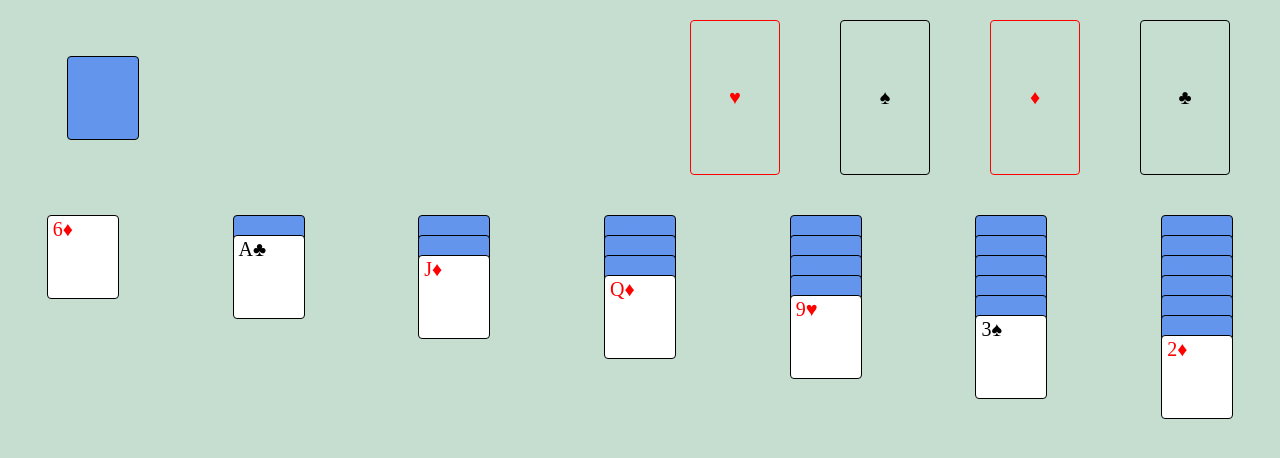
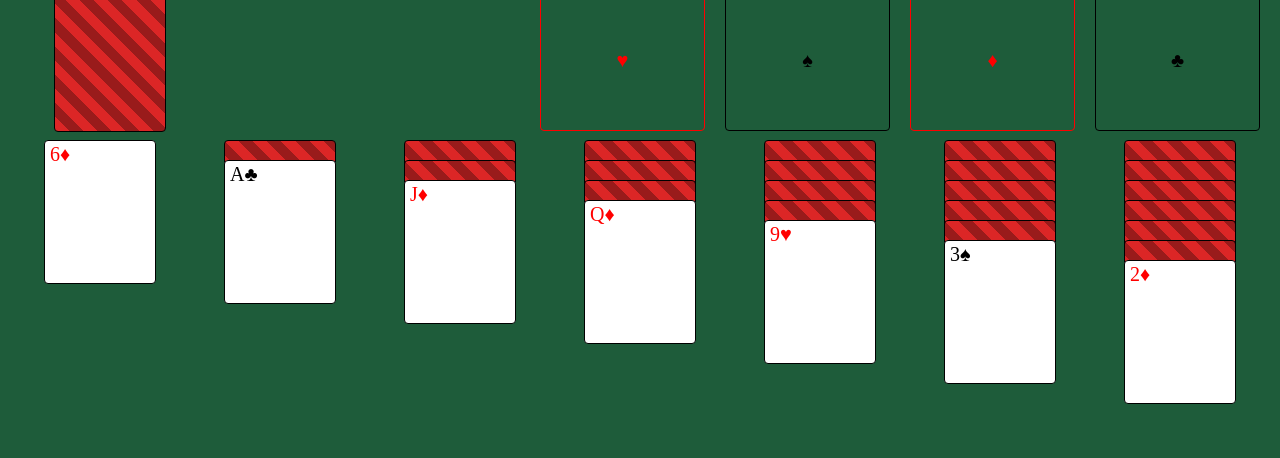
Before and after one commit to WesBosman/simple-solitaire, a plain HTML site: page index.html in a window 1280 px wide. Drawn offline with Linux system fonts and the light colour scheme.

Commit message:
Fix flipping a card that is not the last one and add styles

```diff
--- a/solitaire.js
+++ b/solitaire.js
@@ -273,10 +273,10 @@ const createCards = (cards) => {
     const onFlipCard =
       card.isFlipped === false ? 'onclick=onFlipCard(event)' : '';
     const onDoubleClick = 'ondblclick="doubleClickHandler(event)"';
-    const isDraggable = card.isFlipped
-      ? 'draggable="true" ondragstart="dragstartHandler(event)" ondragend="dragendHandler(event)"'
-      : '';
-    html += `<div id=${card.id} class="card ${card.suitColor} ${isFlipped}" ${isDraggable} ${onDoubleClick} ${onFlipCard}>
+    // const isDraggable = card.isFlipped
+    //   ? 'draggable="true" ondragstart="dragstartHandler(event)" ondragend="dragendHandler(event)"'
+    //   : '';
+    html += `<div id=${card.id} class="card ${card.suitColor} ${isFlipped}" ${onDoubleClick} ${onFlipCard}>
             ${card.displayString}
         </div>`;
   });
@@ -301,7 +301,7 @@ deckSection.addEventListener('click', (e) => {
   if (card) {
     flippedDeckSection.innerHTML = createCards([card]);
   } else {
-    flippedDeckSection.innerText = 'Click deck to go through remaining cards';
+    flippedDeckSection.innerHTML = '<div class="empty"></div>';
     d = flippedDeck.slice();
     flippedDeck = [];
   }
@@ -316,6 +316,17 @@ const onFlipCard = (event) => {
   const card = allCards.find((x) => x.id === id);
 
   if (!card) {
+    return;
+  }
+
+  // Find other cards that appear after card a
+  const columnCards = Array.prototype.slice.call(
+    document.getElementById(id).parentNode.childNodes
+  );
+  const colIndex = columnCards.findIndex((x) => x.id === id);
+
+  // Check the card you're trying to flip is the last in the column
+  if (colIndex !== columnCards.length - 1) {
     return;
   }
 
@@ -350,21 +361,21 @@ const isValidMove = (cardA, cardB) => {
  * and all draggable cards beneath it to a column
  * as long as the move is valid
  */
-const dragstartHandler = (event) => {
-  const parentId = event.target.parentElement.id;
-  movedCardFromDeck = parentId === 'flipped-deck';
-  event.dataTransfer.setData('card-id', event.target.id);
-  event.effectAllowed = 'move';
-};
+// const dragstartHandler = (event) => {
+//   const parentId = event.target.parentElement.id;
+//   movedCardFromDeck = parentId === 'flipped-deck';
+//   event.dataTransfer.setData('card-id', event.target.id);
+//   event.effectAllowed = 'move';
+// };
 
 /**
  * Have to call prevent default when dragging over in order to drop
  * @param {*} event
  */
-const dragoverHandler = (event) => {
-  event.preventDefault();
-  event.dropEffect = 'move';
-};
+// const dragoverHandler = (event) => {
+//   event.preventDefault();
+//   event.dropEffect = 'move';
+// };
 
 const dropHandler = (event) => {
   let target = event.target.parentElement;
--- a/styles.css
+++ b/styles.css
@@ -1,6 +1,15 @@
+:root {
+   --text-size: 20px;
+   --card-width: 5em;
+   --card-height: 7em;
+   --card-empty-color: #306a4b;
+   --suit-red-color: red;
+   --suit-black-color: black;
+   --board-color: #1E5C3A;
+}
 body {
-    font-size: 20px;
-    background-color: #c6decf;
+    font-size: var(--text-size);
+    background-color: var(--board-color);
     margin: 0px;
 }
 #game {
@@ -12,11 +21,11 @@ body {
 }
 #top-row {
     display: flex;
-    height: 25%;
+    height: 15%;
     gap: 1em;
     justify-content: space-around;
-    margin-left: 1.5em;
-    margin-right: 1.5em;
+    margin-left: 1em;
+    margin-right: 1em;
 }
 #deck {
     flex: 1;
@@ -39,8 +48,7 @@ body {
     align-items: center;
 }
 #top-row-spacer {
-    flex: 2;
-    width: 100%;
+    width: var(--card-width);
     height: 100%;
 }
 #completed-stacks {
@@ -49,27 +57,30 @@ body {
     width: 100%;
     height: 100%;
     gap: 1em;
+    align-items: center;
 }
 #bottom-row {
     display: flex;
     justify-content: space-around;
     gap: 1em;
     height: 75%;
+    margin-left: 1em;
+    margin-right: 1em;
 }
 .completed-column {
     display: flex;
     align-items: center;
-    margin-top: 1em;
-    margin-bottom: 1em;
-    margin-left: 1em;
-    margin-right: 1em;
+    margin-top: 5px;
+    margin-bottom: 5px;
+    width: var(--card-width);
+    height: var(--card-height);
 }
 .border-red {
-    border: 1px solid red;
+    border: 1px solid var(--suit-red-color);
     border-radius: 4px;
 }
 .border-black {
-    border: 1px solid black;
+    border: 1px solid var(--suit-black-color);
     border-radius: 4px;
 }
 .column {
@@ -87,24 +98,32 @@ body {
 .card {
     padding: 2px 5px 0px 5px;
     display: flex;
-    width: 3em;
-    height: 4em;
+    width: var(--card-width);
+    height: var(--card-height);
     background-color: white;
     border: 1px solid black;
     border-radius: 4px;
+    user-select: none;
+    touch-action: manipulation;
 }
 .deck-card {
     padding: 2px 5px 0px 5px;
     display: flex;
-    width: 3em;
-    height: 4em;
+    width: var(--card-width);
+    height: var(--card-height);
     background-color: cornflowerblue;
     border: 1px solid black;
     border-radius: 4px;
+    touch-action: manipulation;
 }
 .card:not(.flipped) {
     color: cornflowerblue;
     background-color: cornflowerblue;
+}
+.empty {
+    background-color: var(--card-empty-color);
+    width: var(--card-width);
+    height: var(--card-height);
 }
 .bottom-column .card:nth-child(1n) {
     top: 0px;
@@ -167,8 +186,34 @@ body {
     top: 260px;
 }
 .red {
-    color: red;
+    color: var(--suit-red-color);
 }
 .black {
-    color: black;
+    color: var(--suit-black-color);
 }
+.card:not(.flipped) {
+    background:
+    repeating-linear-gradient(45deg, #dc2626 0px, #dc2626 10px, #991b1b 10px, #991b1b 20px),
+    repeating-linear-gradient(-45deg, #dc2626 0px, #dc2626 10px, #991b1b 10px, #991b1b 20px);
+    color: transparent;
+    cursor: default;
+}
+.deck-card:not(.flipped) {
+    background:
+    repeating-linear-gradient(45deg, #dc2626 0px, #dc2626 10px, #991b1b 10px, #991b1b 20px),
+    repeating-linear-gradient(-45deg, #dc2626 0px, #dc2626 10px, #991b1b 10px, #991b1b 20px);
+    color: transparent;
+    cursor: default;
+}
+
+/* Design 4: Green Geometric */
+/* .card:not(.flipped) {
+    background:
+    linear-gradient(45deg, transparent 30%, #059669 30%, #059669 70%, transparent 70%),
+    linear-gradient(-45deg, transparent 30%, #047857 30%, #047857 70%, transparent 70%),
+    #065f46;
+    background-size: 20px 20px;
+    background-position: 0 0, 10px 0;
+    color: transparent;
+    cursor: default;
+} */
```
